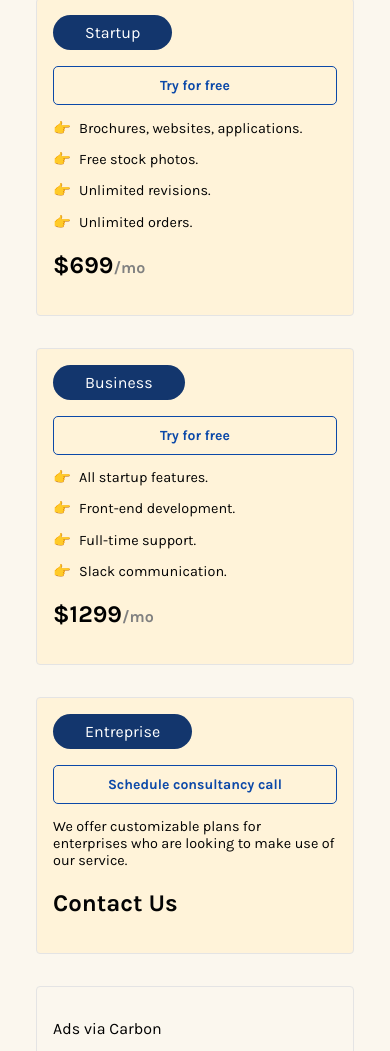
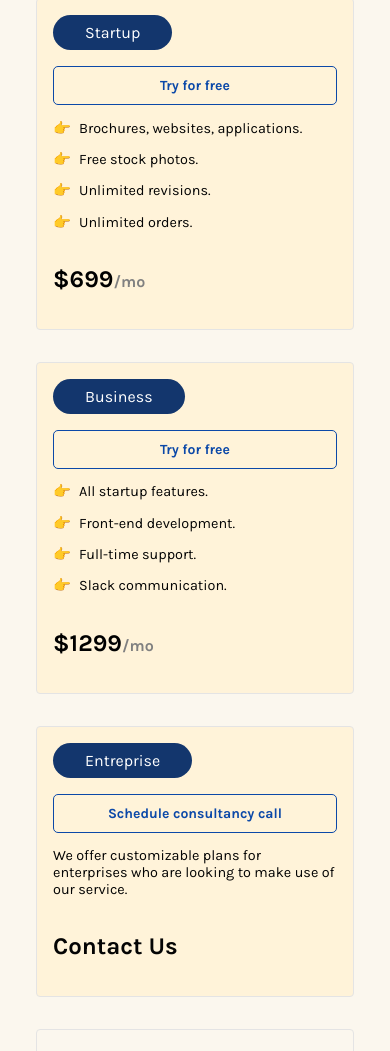
Before and after one commit to abdelghafour77/contact-and-landing-page-v2, a plain HTML site: page index.html in a window 390 px wide. Shown: the part 2124-3175 px from the top of the page. Drawn offline with Linux system fonts and the light colour scheme.

Commit message:
version mobile 2 ✔

```diff
--- a/asset/style.css
+++ b/asset/style.css
@@ -199,11 +199,21 @@ li {
 }
 
 .card {
+    display: flex;
+    flex-direction: column;
+    justify-content: space-between;
     padding: 1rem;
     box-sizing: border-box;
     border: 1px solid rgb(228, 228, 228);
     border-radius: 4px;
     background-color: #FFF3D9;
+
+}
+
+.cardd {
+    display: flex;
+    flex-direction: column;
+    justify-content: space-between;
 }
 
 .status {
--- a/index.html
+++ b/index.html
@@ -101,6 +101,7 @@
       <p>No hidden fees or extra charges, view the charts for all things pricing- related.</p>
       <div class="cards">
         <div class="card">
+          <div class="cardd">
             <div class="status">Startup</div>
             <div class="try1">Try for free</div>
             <div class="info-price">
@@ -109,9 +110,11 @@
               <p><span class="emoji">👉</span>Unlimited revisions.</p>
               <p><span class="emoji">👉</span>Unlimited orders.</p>
             </div>
+          </div>
           <h2>$699<span class="month">/mo</span></h2>
         </div>
         <div class="card">
+          <div class="cardd">
             <div class="status">Business</div>
             <div class="try1">Try for free</div>
             <div class="info-price">
@@ -120,13 +123,16 @@
               <p><span class="emoji">👉</span>Full-time support.</p>
               <p><span class="emoji">👉</span>Slack communication.</p>
             </div>
+          </div>
           <h2>$1299<span class="month">/mo</span></h2>
         </div>
         <div class="card">
+          <div class="cardd">
             <div class="status">Entreprise</div>
             <div class="try1">Schedule consultancy call</div>
             <div class="info-price">
               <p>We offer customizable plans for enterprises who are looking to make use of our service.</p>
+            </div>
           </div>
           <h2><a href="contact.html"> Contact Us</a></h2>
         </div>
```
Lines whose indentation alone changed are shown as unchanged.
